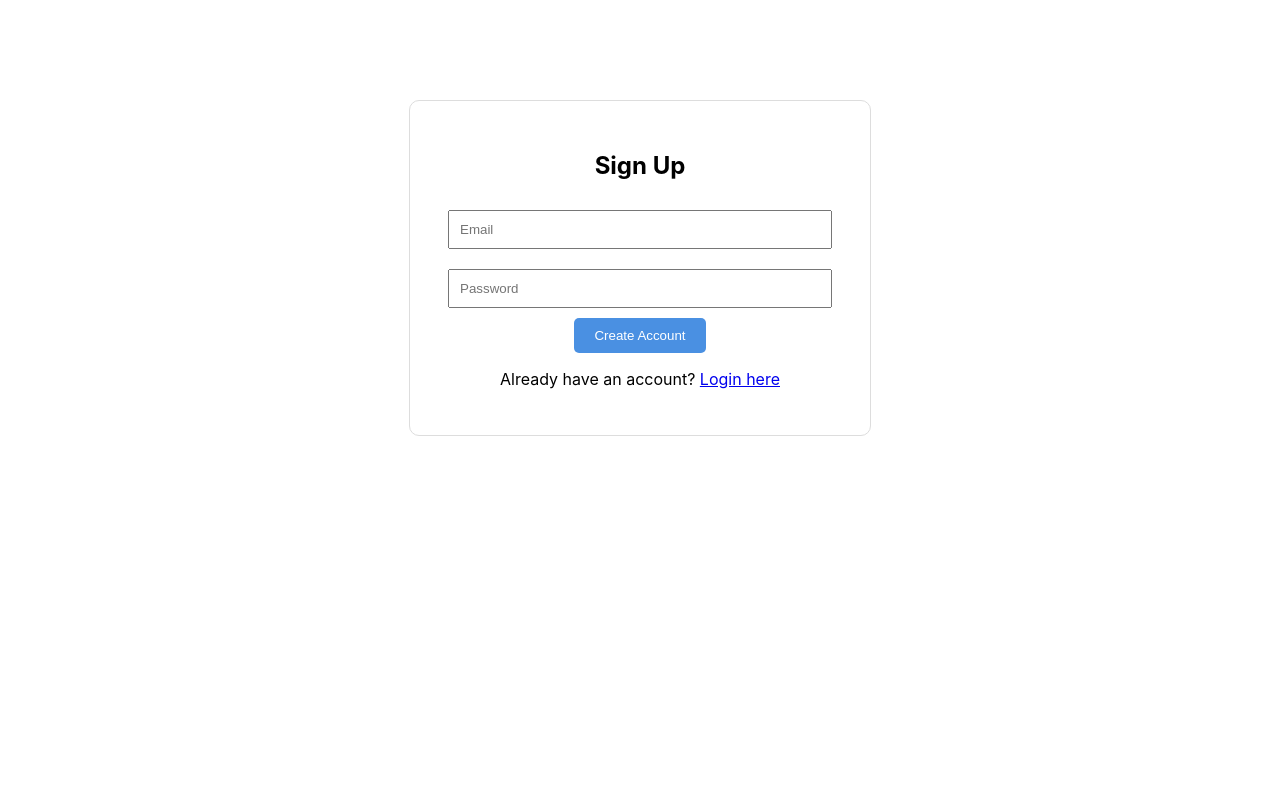
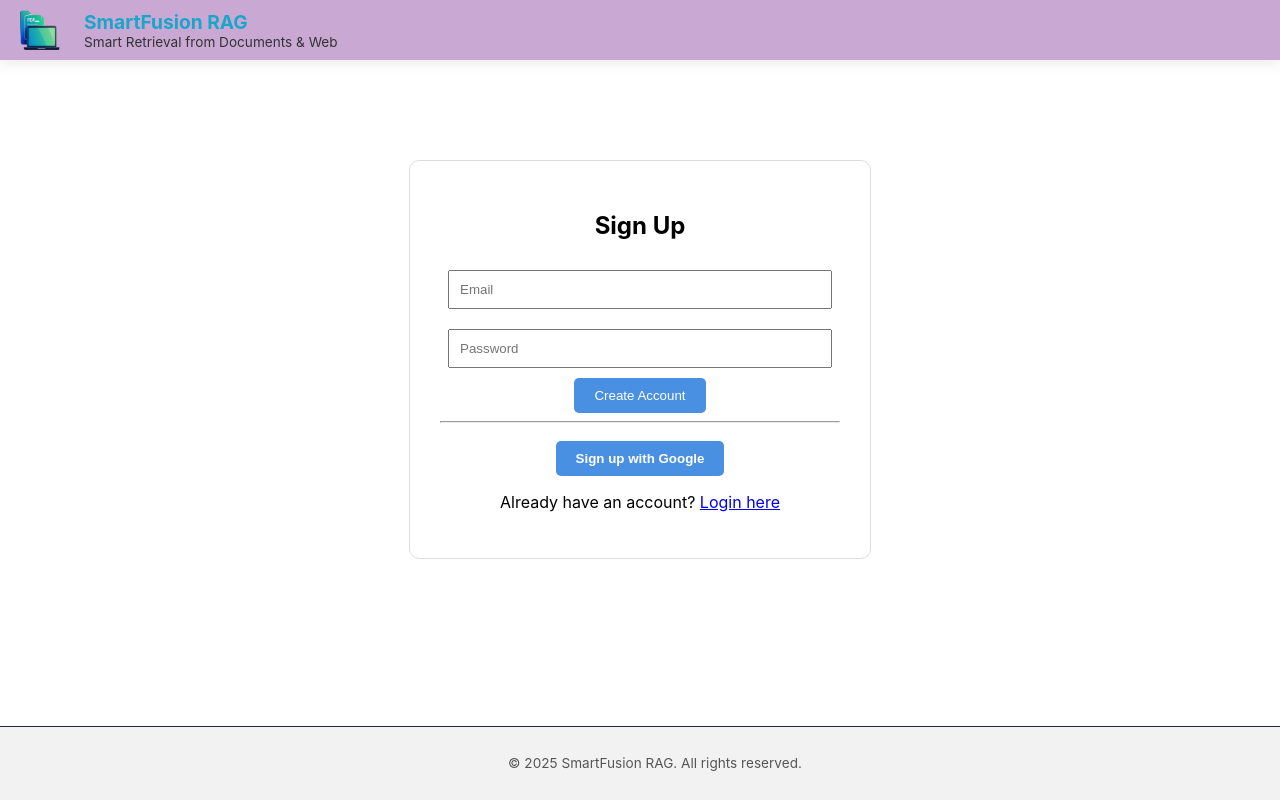
Before and after one commit to Ketan5757/smartfusion-rag, a React (Create React App) app: page /signup in a window 1280 px wide. Built offline with nearby package versions, Linux system fonts and the light colour scheme.

Commit message:
Google login Functionality

```diff
--- a/src/components/Dashboard.jsx
+++ b/src/components/Dashboard.jsx
@@ -1,10 +1,44 @@
 import React from 'react';
+import { auth } from '../firebase';
+import { useNavigate } from 'react-router-dom';
+import { signOut } from 'firebase/auth';
+import '../styles/Dashboard.css';
 
 const Dashboard = () => {
+  const navigate = useNavigate();
+  const user = auth.currentUser;
+
+  const handleLogout = async () => {
+    await signOut(auth);
+    navigate('/login');
+  };
+
   return (
-    <div style={{ padding: '40px' }}>
-      <h1>Welcome to SmartFusion RAG Dashboard!</h1>
-      <p>This is where PDF, HTML, and Voice Q&A features will be added.</p>
+    <div className="dashboard-container">
+      {/* Header */}
+      <header className="dashboard-header">
+        <div className="left">
+          <h2>SmartFusion RAG</h2>
+        </div>
+        <div className="right">
+          {user && (
+            <>
+              <span className="user-info">
+                👤 {user.displayName || user.email}
+              </span>
+              <button className="logout-btn" onClick={handleLogout}>
+                Logout
+              </button>
+            </>
+          )}
+        </div>
+      </header>
+
+      {/* Main Content */}
+      <main style={{ padding: '30px' }}>
+        <h1>Welcome to your Dashboard</h1>
+        <p>Start uploading your PDFs or speak your query!</p>
+      </main>
     </div>
   );
 };
--- /dev/null
+++ b/src/components/Footer.jsx
@@ -0,0 +1,12 @@
+import React from 'react';
+import '../styles/HeaderFooter.css';
+
+const Footer = () => {
+  return (
+    <footer className="footer">
+      <p>&copy; {new Date().getFullYear()} SmartFusion RAG. All rights reserved.</p>
+    </footer>
+  );
+};
+
+export default Footer;
--- /dev/null
+++ b/src/components/Header.jsx
@@ -0,0 +1,19 @@
+import React from 'react';
+import logoImage from '../assets/logo.png'; // your logo image path
+import '../styles/HeaderFooter.css';
+
+const Header = () => {
+  return (
+    <header className="navbar">
+      <div className="logo-section">
+        <img src={logoImage} alt="Logo" className="logo-img" />
+        <div className="logo-text">
+          <div className="main-title">SmartFusion RAG</div>
+          <div className="tagline">Smart Retrieval from Documents & Web</div>
+        </div>
+      </div>
+    </header>
+  );
+};
+
+export default Header;
--- a/src/components/LoginPage.jsx
+++ b/src/components/LoginPage.jsx
@@ -3,6 +3,8 @@ import { signInWithEmailAndPassword, signInWithPopup, GoogleAuthProvider } from
 import { auth } from '../firebase';
 import { useNavigate } from 'react-router-dom';
 import '../styles/Auth.css';
+import Header from './Header';
+import Footer from './Footer';
 
 const LoginPage = () => {
   const [email, setEmail] = useState('');
@@ -24,6 +26,10 @@ const LoginPage = () => {
   // Google Sign-In
   const handleGoogleSignIn = async () => {
   const provider = new GoogleAuthProvider();
+  provider.setCustomParameters({
+    prompt: 'select_account' // ✅ This line forces account selection
+  });
+
   try {
     await signInWithPopup(auth, provider);
     navigate('/dashboard');
@@ -31,8 +37,10 @@ const LoginPage = () => {
     setError(error.message);
   }
 };
+  return (
+    <>
+      <Header />
 
-  return (
       <div className="auth-container">
         <h2>Login</h2>
 
@@ -66,6 +74,9 @@ const LoginPage = () => {
           Don't have an account? <a href="/signup">Sign up here</a>
         </p>
       </div>
+
+      <Footer />
+    </>
   );
 };
 
--- a/src/components/SignupPage.jsx
+++ b/src/components/SignupPage.jsx
@@ -1,8 +1,14 @@
 import React, { useState } from 'react';
-import { createUserWithEmailAndPassword } from 'firebase/auth';
+import {
+  createUserWithEmailAndPassword,
+  signInWithPopup,
+  GoogleAuthProvider,
+} from 'firebase/auth';
 import { auth } from '../firebase';
 import { useNavigate } from 'react-router-dom';
 import '../styles/Auth.css';
+import Header from './Header';
+import Footer from './Footer';
 
 const SignupPage = () => {
   const [email, setEmail] = useState('');
@@ -10,6 +16,7 @@ const SignupPage = () => {
   const [error, setError] = useState('');
   const navigate = useNavigate();
 
+  // Email/Password Signup
   const handleSignup = async (e) => {
     e.preventDefault();
     try {
@@ -20,17 +27,57 @@ const SignupPage = () => {
     }
   };
 
+  // Google Signup (actually works same as sign-in)
+  const handleGoogleSignup = async () => {
+    const provider = new GoogleAuthProvider();
+    try {
+      await signInWithPopup(auth, provider);
+      navigate('/dashboard');
+    } catch (err) {
+      setError(err.message);
+    }
+  };
+
   return (
+    <>
+      <Header />
+
       <div className="auth-container">
         <h2>Sign Up</h2>
+
         <form onSubmit={handleSignup}>
-        <input type="email" placeholder="Email" value={email} onChange={(e) => setEmail(e.target.value)} required />
-        <input type="password" placeholder="Password" value={password} onChange={(e) => setPassword(e.target.value)} required />
+          <input
+            type="email"
+            placeholder="Email"
+            value={email}
+            onChange={(e) => setEmail(e.target.value)}
+            required
+          />
+          <input
+            type="password"
+            placeholder="Password"
+            value={password}
+            onChange={(e) => setPassword(e.target.value)}
+            required
+          />
           <button type="submit">Create Account</button>
         </form>
+
         {error && <p style={{ color: 'red' }}>{error}</p>}
-      <p>Already have an account? <a href="/login">Login here</a></p>
+
+        <hr />
+
+        <button onClick={handleGoogleSignup} className="google-btn">
+          Sign up with Google
+        </button>
+
+        <p>
+          Already have an account? <a href="/login">Login here</a>
+        </p>
       </div>
+
+      <Footer />
+    </>
   );
 };
 
--- /dev/null
+++ b/src/styles/Dashboard.css
@@ -0,0 +1,26 @@
+.dashboard-header {
+  background-color: #4a90e2;
+  color: white;
+  padding: 10px 20px;
+  display: flex;
+  justify-content: space-between;
+  align-items: center;
+}
+
+.user-info {
+  margin-right: 20px;
+  font-weight: bold;
+}
+
+.logout-btn {
+  background-color: white;
+  color: #4a90e2;
+  border: none;
+  padding: 8px 16px;
+  border-radius: 5px;
+  cursor: pointer;
+  font-weight: bold;
+}
+.logout-btn:hover {
+  background-color: #e6e6e6;
+}
--- /dev/null
+++ b/src/styles/HeaderFooter.css
@@ -0,0 +1,43 @@
+.navbar {
+  background-color: #c9a8d3;
+  padding: 10px 20px;
+  display: flex;
+  justify-content: space-between;
+  align-items: center;
+}
+
+.logo-section {
+  display: flex;
+  align-items: center;
+}
+
+.logo-img {
+  width: 40px;
+  height: 40px;
+  margin-right: 10px;
+}
+
+.logo-text .main-title {
+  font-size: 1.2rem;
+  font-weight: bold;
+}
+
+.logo-text .tagline {
+  font-size: 0.85rem;
+  color: #333;
+}
+.logo-link {
+  text-decoration: none;
+  color: inherit;
+}
+
+
+.footer {
+  text-align: center;
+  padding: 15px;
+  background-color: #f2f2f2;
+  color: #555;
+  position: fixed;
+  width: 100%;
+  bottom: 0;
+}
```
Also changed, not shown: src/styles/Auth.css (line endings or trailing spaces). Lines whose indentation alone changed are shown as unchanged.
